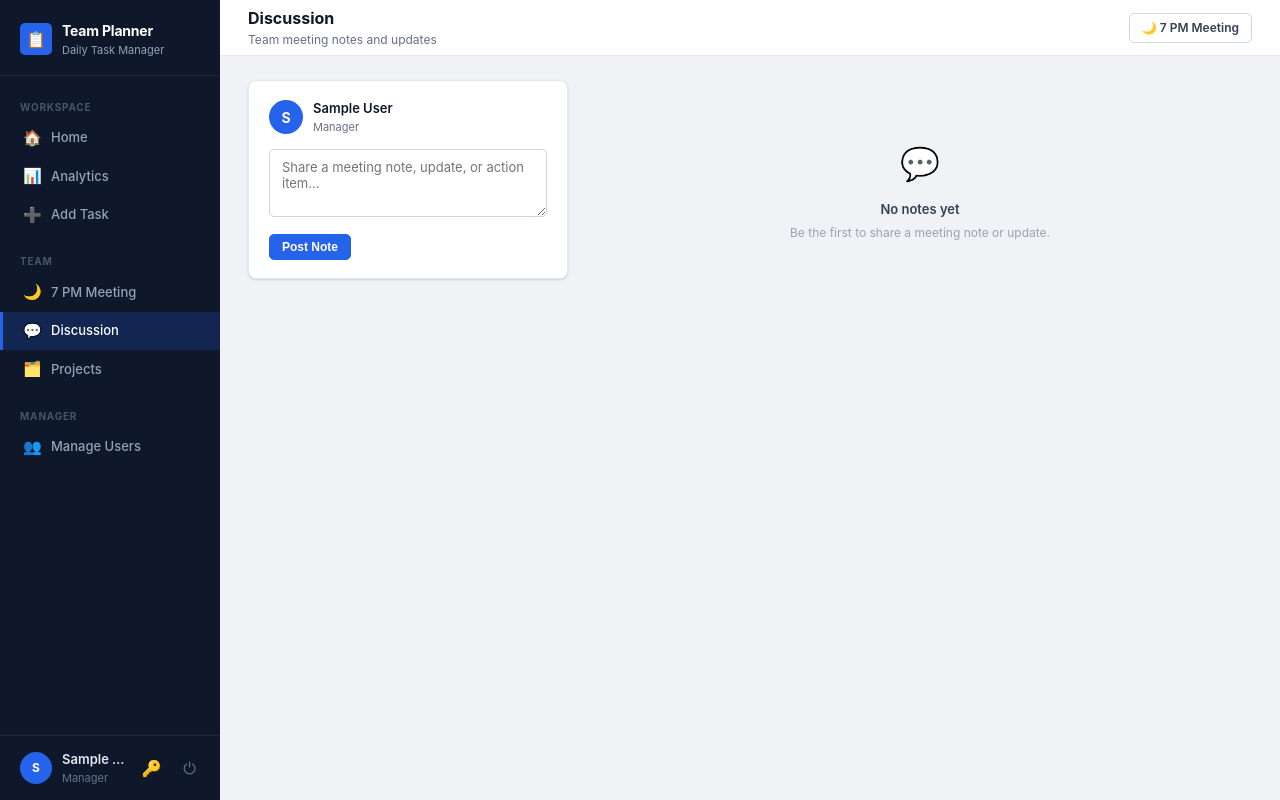
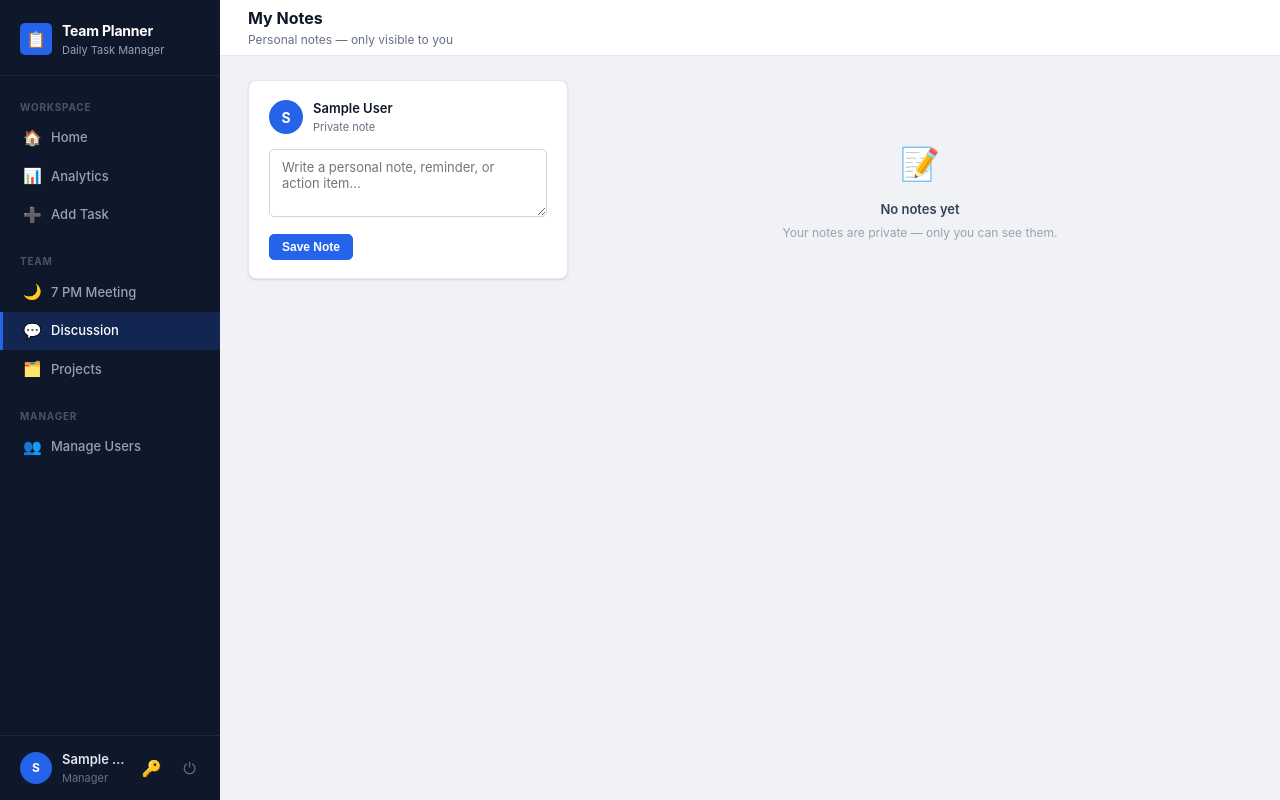
Before and after one commit to DhrumiZIU/Task_Management, a Flask app: page /discussion in a window 1280 px wide. Run offline with Flask 3, Linux system fonts and the light colour scheme; the visitor is signed in with stand-in values (Sample User, id 1); data that the repository does not hold is empty.

Commit message:
Make Discussion fully private — personal notes only
- Each user sees only their own notes (filtered by username in DB query)
- Delete button on every note — only the owner can delete it (enforced server-side)
- No other user can view, edit, or delete another person's notes
- Renamed page to 'My Notes' with subtitle 'only visible to you'

Co-Authored-By: Claude Sonnet 4.6 <noreply@anthropic.com>

```diff
--- a/db_backup.py
+++ b/db_backup.py
@@ -158,11 +158,12 @@ def delete_task_db(excel_row: int):
 
 # ── Discussion ───────────────────────────────────────────────────────────────
 
-def get_notes() -> list[dict]:
+def get_notes(username: str) -> list[dict]:
+    """Return only the notes belonging to this user."""
     init_db()
     with _conn() as con:
         return [dict(r) for r in con.execute(
-            "SELECT * FROM discussion ORDER BY id DESC").fetchall()]
+            "SELECT * FROM discussion WHERE username=? ORDER BY id DESC", (username,)).fetchall()]
 
 
 def add_note(username: str, display_name: str, note: str):
@@ -170,6 +171,15 @@ def add_note(username: str, display_name: str, note: str):
     with _DB_WRITE, _conn() as con:
         con.execute("INSERT INTO discussion (username,display_name,note) VALUES(?,?,?)",
                     (username, display_name, note)); con.commit()
+
+
+def delete_note(note_id: int, username: str) -> bool:
+    """Delete a note only if it belongs to the given user. Returns True if deleted."""
+    init_db()
+    with _DB_WRITE, _conn() as con:
+        cur = con.execute("DELETE FROM discussion WHERE id=? AND username=?", (note_id, username))
+        con.commit()
+    return cur.rowcount > 0
 
 def log_activity(action: str, username: str, display_name: str, details: str = ""):
     init_db()
--- a/routes_admin.py
+++ b/routes_admin.py
@@ -127,15 +127,23 @@ def register(app):
     @app.route("/discussion", methods=["GET", "POST"])
     @auth.login_required
     def discussion():
+        u, d = session.get("username", ""), session.get("display_name", "")
         if request.method == "POST":
             note = request.form.get("note", "").strip()
             if note:
-                u, d = session.get("username", ""), session.get("display_name", "")
                 db_backup.add_note(u, d, note)
                 db_backup.log_activity("add_note", u, d, note[:80])
                 flash("Note added.", "success")
             return redirect(url_for("discussion"))
-        return render_template("discussion.html", notes=db_backup.get_notes())
+        return render_template("discussion.html", notes=db_backup.get_notes(u))
+
+    @app.route("/discussion/delete/<int:note_id>", methods=["POST"])
+    @auth.login_required
+    def delete_note(note_id: int):
+        deleted = db_backup.delete_note(note_id, session.get("username", ""))
+        if not deleted:
+            flash("Note not found or not yours.", "error")
+        return redirect(url_for("discussion"))
 
     # ── Change Password / Profile ──────────────────────────────────────────
 
--- a/templates/discussion.html
+++ b/templates/discussion.html
@@ -1,10 +1,7 @@
 {% extends "base.html" %}
-{% block title %}Discussion — Team Planner{% endblock %}
-{% block topbar_title %}Discussion{% endblock %}
-{% block topbar_sub %}Team meeting notes and updates{% endblock %}
-{% block topbar_actions %}
-  <a href="{{ url_for('meeting') }}" class="btn btn-secondary btn-sm">🌙 7 PM Meeting</a>
-{% endblock %}
+{% block title %}My Notes — Team Planner{% endblock %}
+{% block topbar_title %}My Notes{% endblock %}
+{% block topbar_sub %}Personal notes — only visible to you{% endblock %}
 
 {% block content %}
 <div class="discussion-layout">
@@ -17,18 +14,18 @@
         </div>
         <div>
           <div style="font-size:13px;font-weight:600;color:var(--text)">{{ session.display_name }}</div>
-          <div style="font-size:11px;color:var(--text3)">{{ (session.role or '')|capitalize }}</div>
+          <div style="font-size:11px;color:var(--text3)">Private note</div>
         </div>
       </div>
       <form method="post">
         <div class="field" style="margin-bottom:12px">
           <textarea name="note" rows="3"
-            placeholder="Share a meeting note, update, or action item..."
+            placeholder="Write a personal note, reminder, or action item..."
             style="resize:vertical"
             required></textarea>
         </div>
         <div class="btn-row">
-          <button type="submit" class="btn btn-primary btn-sm">Post Note</button>
+          <button type="submit" class="btn btn-primary btn-sm">Save Note</button>
         </div>
       </form>
     </div>
@@ -38,22 +35,29 @@
   <div class="discussion-feed">
     {% if notes %}
       {% for n in notes %}
-      <div class="note-card">
+      <div class="note-card" style="position:relative">
         <div class="note-header">
           <div class="note-avatar">{{ (n.display_name or 'U')[0] }}</div>
           <div class="note-meta">
             <span class="note-author">{{ n.display_name }}</span>
             <span class="note-time">{{ n.timestamp or '' }}</span>
           </div>
+          <form method="post" action="{{ url_for('delete_note', note_id=n.id) }}"
+                style="margin-left:auto"
+                onsubmit="return confirm('Delete this note?')">
+            <button type="submit"
+                    style="background:none;border:none;cursor:pointer;color:var(--danger);font-size:14px;padding:2px 6px;border-radius:4px;opacity:0.6"
+                    title="Delete note">🗑</button>
+          </form>
         </div>
         <div class="note-body">{{ n.note }}</div>
       </div>
       {% endfor %}
     {% else %}
     <div class="no-data" style="padding:60px 20px">
-      <div style="font-size:32px;margin-bottom:12px">💬</div>
+      <div style="font-size:32px;margin-bottom:12px">📝</div>
       <div style="font-weight:600;color:var(--text2);margin-bottom:4px">No notes yet</div>
-      <div style="color:var(--text4);font-size:12px">Be the first to share a meeting note or update.</div>
+      <div style="color:var(--text4);font-size:12px">Your notes are private — only you can see them.</div>
     </div>
     {% endif %}
   </div>
```
